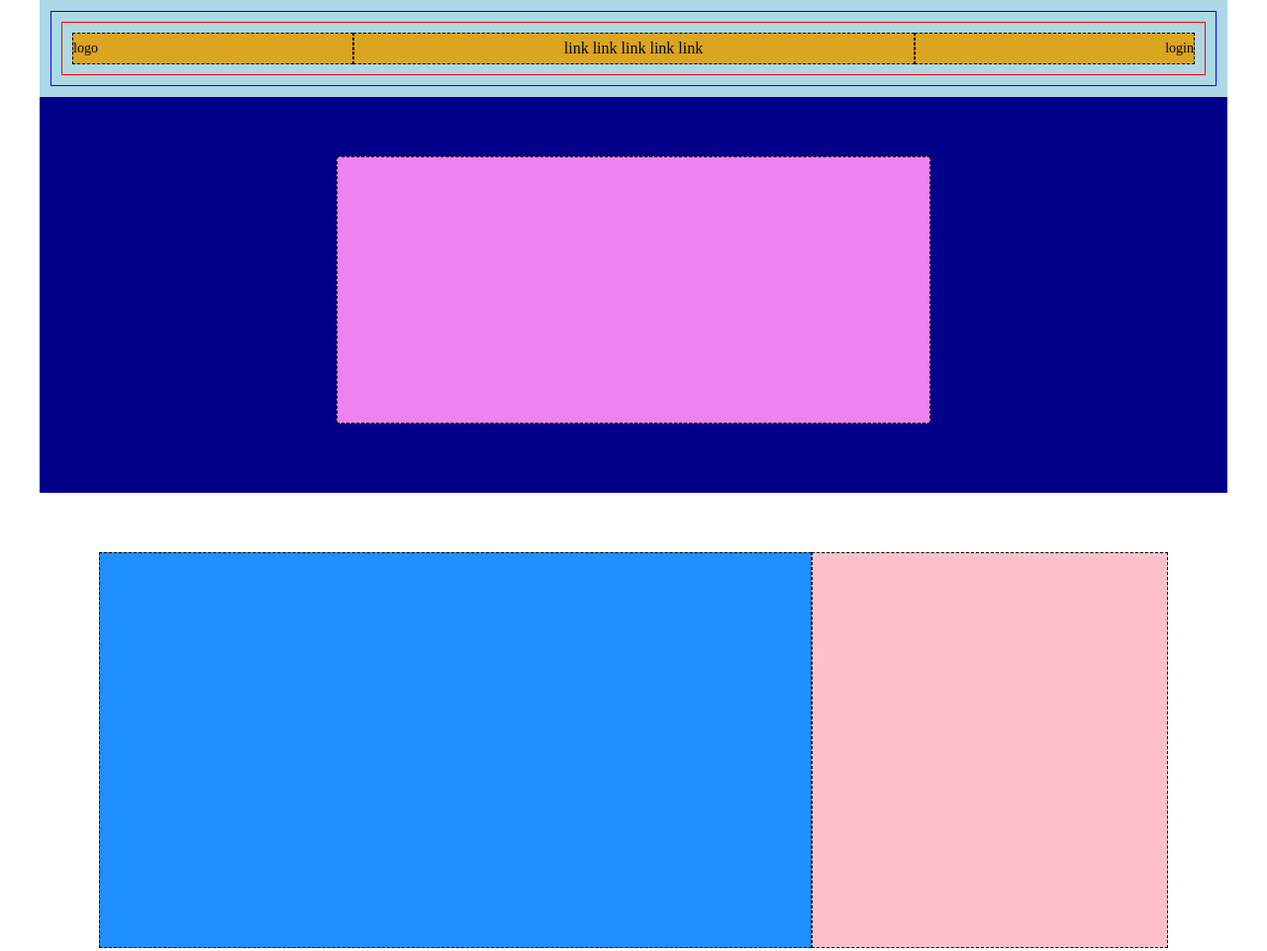
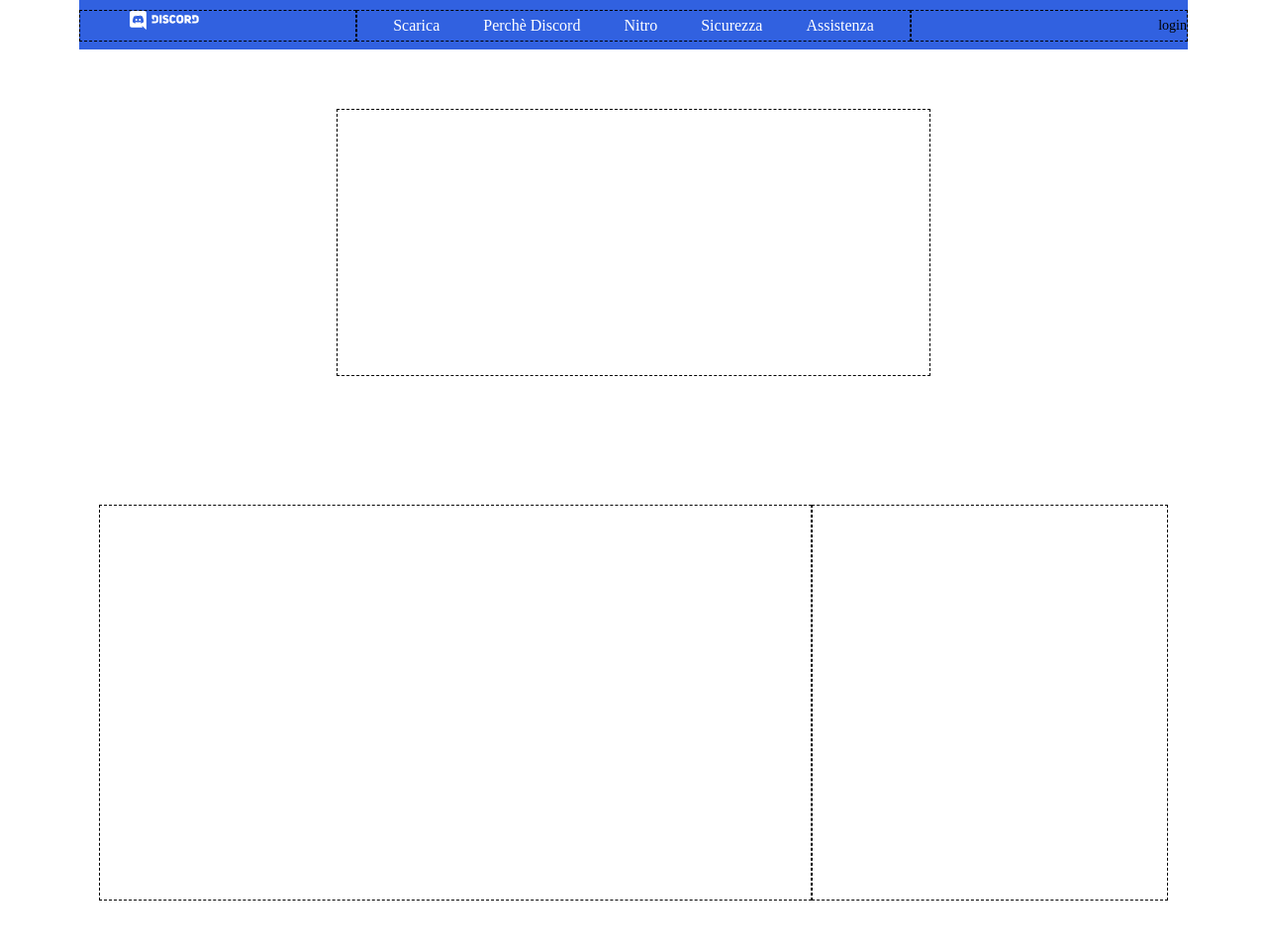
Before and after one commit to igorliotta/htmlcss-discord, a plain HTML site: page index.html in a window 1280 px wide. Shown: the top 961 px of the page at 99% size. Drawn offline with Linux system fonts and the light colour scheme.

Commit message:
Added: logo and nav-bar of header

```diff
--- a/css/app.css
+++ b/css/app.css
@@ -7,6 +7,15 @@
 body {
     max-width: 1200px;
     margin: 0 auto;
+}
+
+a {
+    text-decoration: none;
+    color: currentColor;
+}
+
+ul, ol, menu {
+    list-style: none;
 }
 
 
@@ -89,6 +98,25 @@ body {
 .container {
     min-height: 50px;
     padding-top: 10px;
+    background-color: #3161e0;
+}
+
+.header-logo {
+    width: 70px;
+    margin-left: 50px;
+}
+
+.nav-bar {
+    list-style: none;
+}
+
+.nav-bar, ul, li {
+    display: inline-block;
+}
+
+.nav-bar > li {
+    margin: 0 20px;
+    color: white;
 }
 
 .page-header {
--- a/index.html
+++ b/index.html
@@ -6,19 +6,40 @@
     <link rel="stylesheet" href="./css/app.css">
     <title>Document</title>
 </head>
-<body class="debug">
+<body class="debugg">
 
     <!-- Inizio struttura header -->
 
     <section>
         <header class="page-header">
-            <nav class="container">
+            <div class="container">
                 <div class="row">
-                    <div class="col-3">logo</div>
-                    <div class="col-6">link link link link link</div>
+                  <div class="col-3">
+                        <img class="header-logo" src="./img/logo.svg" alt="logo-header">
+                    </div>
+                    <nav class="col-6">
+                        <ul class="nav-bar">
+                            <li>
+                                <a href="#">Scarica</a>
+                            </li>
+                            <li>
+                                <a href="#">Perchè Discord</a>
+                            </li>
+                            <li>
+                                <a href="#">Nitro</a>
+                            </li>
+                            <li>
+                                <a href="#">Sicurezza</a>
+                            </li>
+                            <li>
+                                <a href="#">Assistenza</a>
+                            </li>
+
+                        </ul>
+                    </nav>
                     <div class="col-3-end">login</div>
                 </div>
-            </nav>
+            </div>
         </header>
     </section>
 
```
